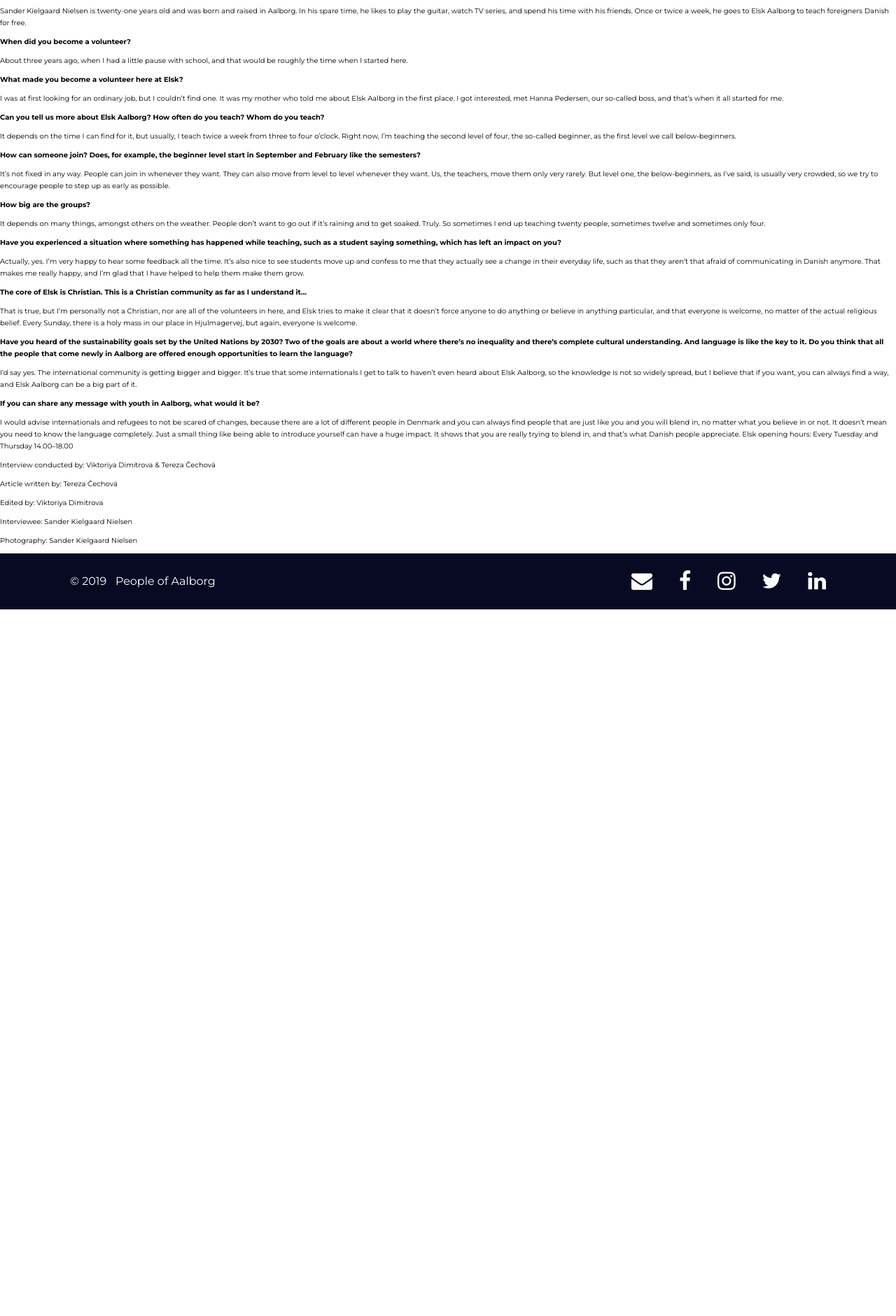
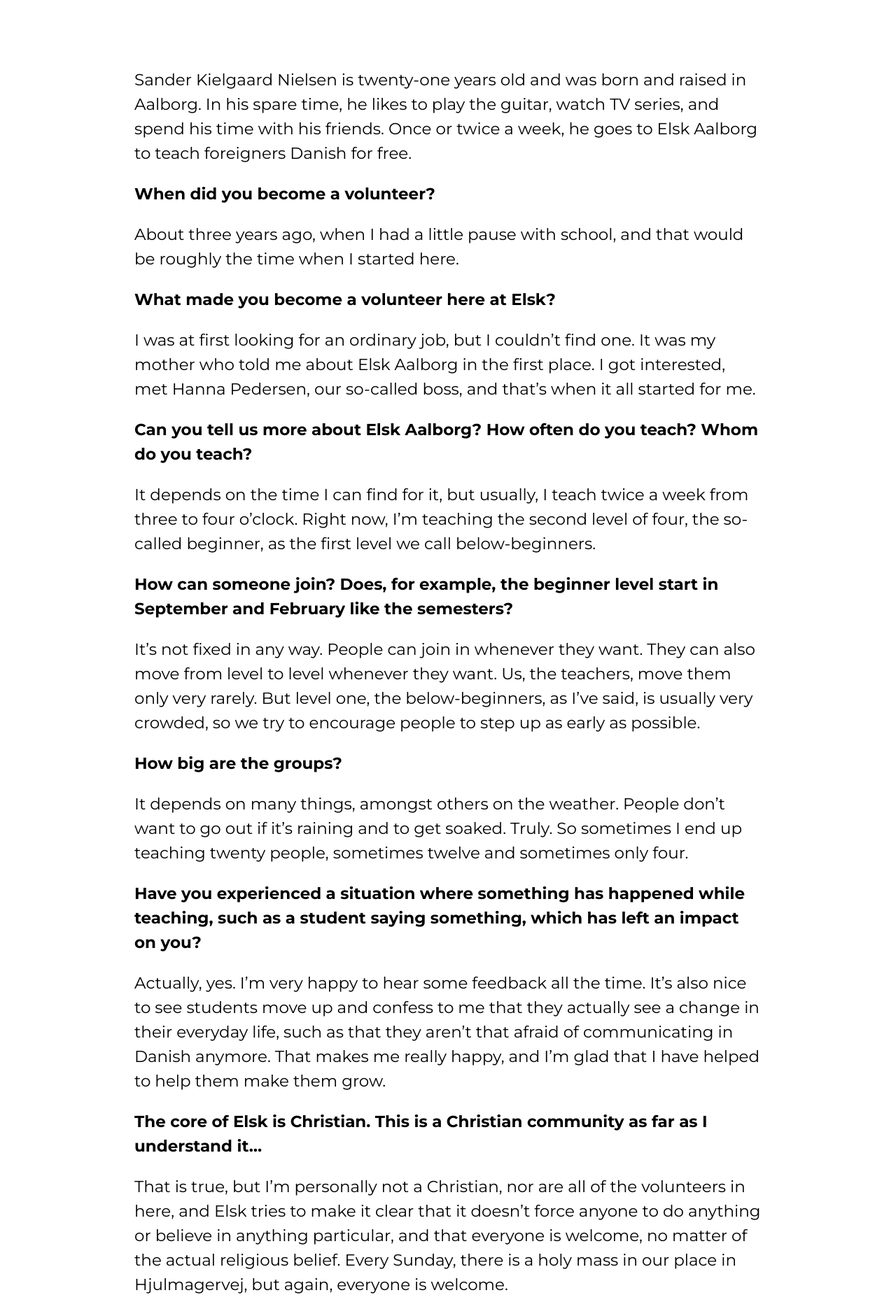
Before and after one commit to 2030-WebDev/PeopleOfAalborg-Jekyll, a Jekyll site: the page built from _posts/2019-02-21-sander-nielsen.md, in a window 1280 px wide. Shown: the part 773-2654 px from the top of the page at 70% size. Built offline with Jekyll 4.4.1, drawn with Linux system fonts in a browser that asks for light colours; nearby versions of some CDN libraries; before the commit the page ends 1644 px from its top, so only the background shows below that.

Commit message:
updated post content style

```diff
--- a/_layouts/story.html
+++ b/_layouts/story.html
@@ -17,7 +17,7 @@
     </p>
     </div>
   </div>
-  <article>
+  <article id="story_main">
     {{ content }}
   </article>
 </main>
--- a/assets/css/post.css
+++ b/assets/css/post.css
@@ -44,6 +44,14 @@
    right: 0;
 }
 
+#story_main{
+   padding: 15%;
+   padding-top: 6%;
+   font-size: 23px;
+   line-height: 35px;
+   font-family: 'Montserrat', sans-serif;
+}
+
 @media (max-width: 900px) {
   #quote {
     width: 100%;
```
